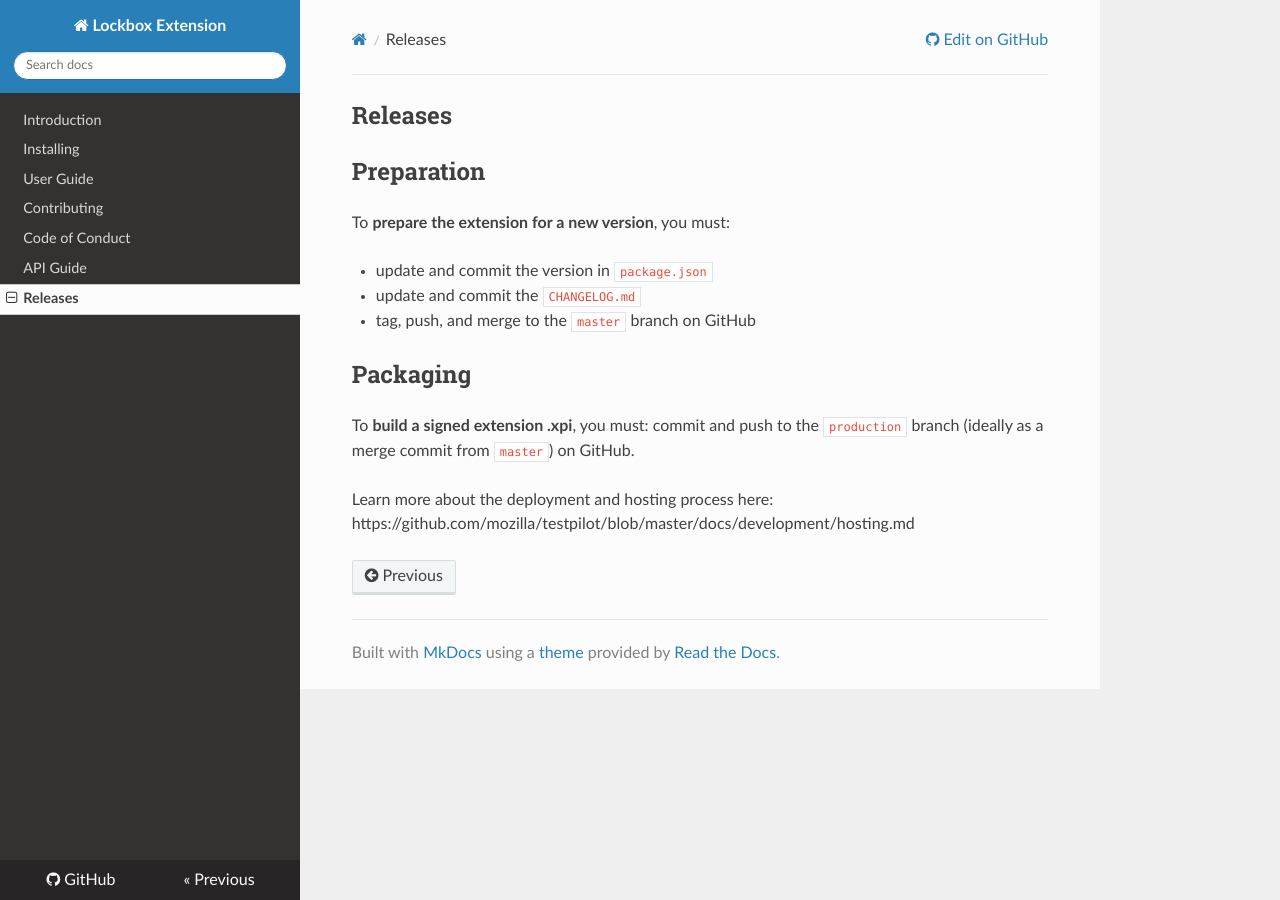
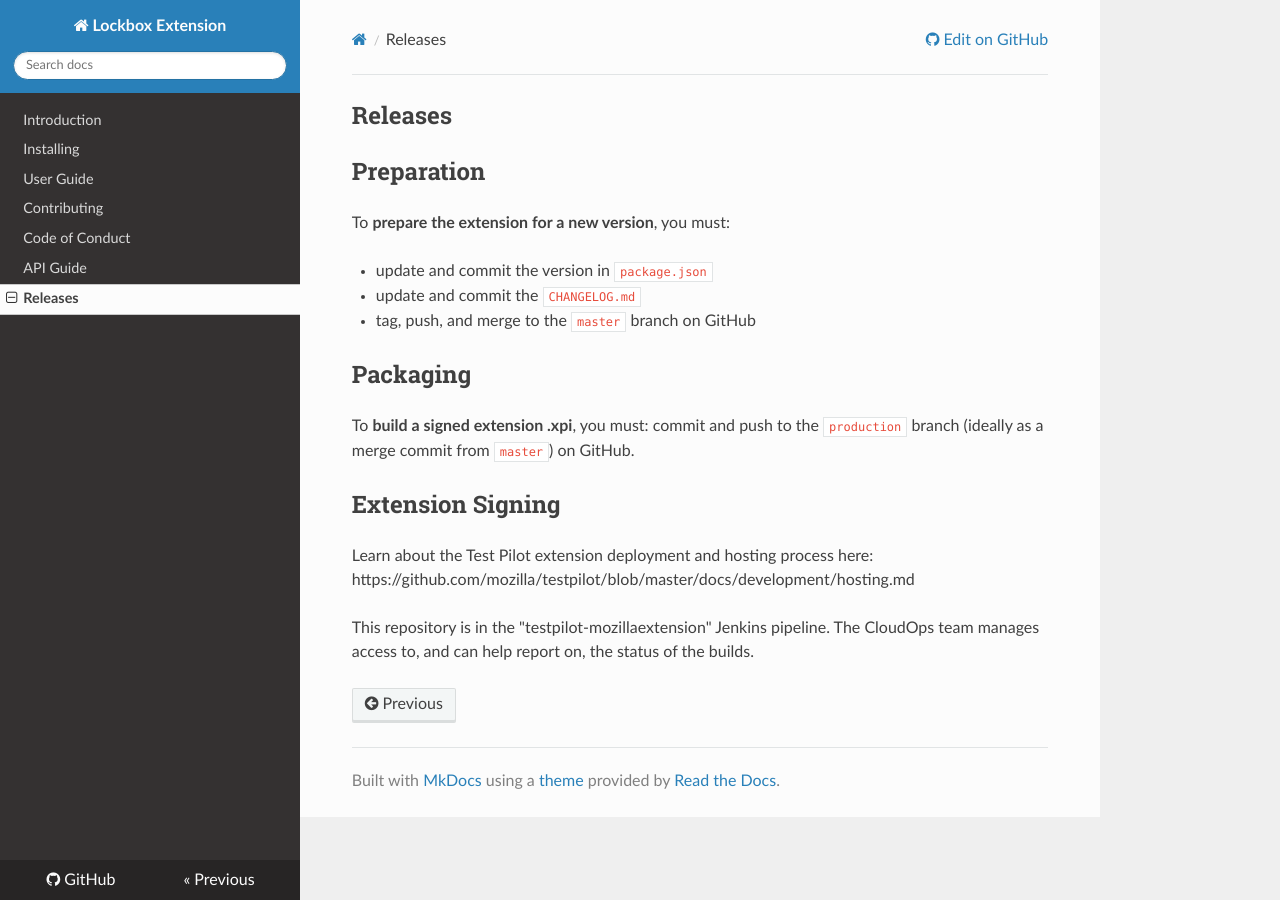
Before and after one commit to mozilla-lockwise/lockbox-extension, an MkDocs documentation site: the page built from docs/releases.md, in a window 1280 px wide. Built offline with MkDocs 1.6.1, drawn with Linux system fonts in a browser that asks for light colours; nearby versions of some CDN libraries; old or Windows-style settings are respelled for this version of MkDocs.

Commit message:
Deploy: Output addon.env at package for Jenkins pipeline (#121)
Related to #25 #26

```diff
--- a/docs/releases.md
+++ b/docs/releases.md
@@ -13,7 +13,11 @@ To **prepare the extension for a new version**, you must:
 To **build a signed extension .xpi**, you must: commit and push to the
 `production` branch (ideally as a merge commit from `master`) on GitHub.
 
-##
+## Extension Signing
 
-Learn more about the deployment and hosting process here:
+Learn about the Test Pilot extension deployment and hosting process here:
 https://github.com/mozilla/testpilot/blob/master/docs/development/hosting.md
+
+This repository is in the "testpilot-mozillaextension" Jenkins pipeline.
+The CloudOps team manages access to, and can help report on, the status of the
+builds.
--- a/package.json
+++ b/package.json
@@ -37,10 +37,10 @@
     "pretest": "npm run-script autolint",
     "test": "cross-env NODE_ENV=test nyc mocha-webpack --opts ./mocha-webpack.opts --webpack-config ./webpack.config.test.js -r test/setup.js test",
     "codecov": "nyc report --reporter=lcov && codecov",
-    "clean": "git clean -fX ./dist ./*.xpi && npm run :clean:doc ",
+    "clean": "git clean -fX ./dist ./*.xpi ./addon.env && npm run :clean:doc ",
     "distclean": "git clean -dfX",
     "prepackage": "npm run-script clean && cross-env NODE_ENV=production npm run-script build",
-    "package": "cd dist && nodezip -c ../addon.xpi *"
+    "package": "echo TESTPILOT_ADDON_ID=${npm_package_id} > addon.env && echo TESTPILOT_ADDON_VERSION=${npm_package_version} >> addon.env && cd dist && nodezip -c ../addon.xpi *"
   },
   "nyc": {
     "all": true,
```
Also changed, not shown: 1 other file.
